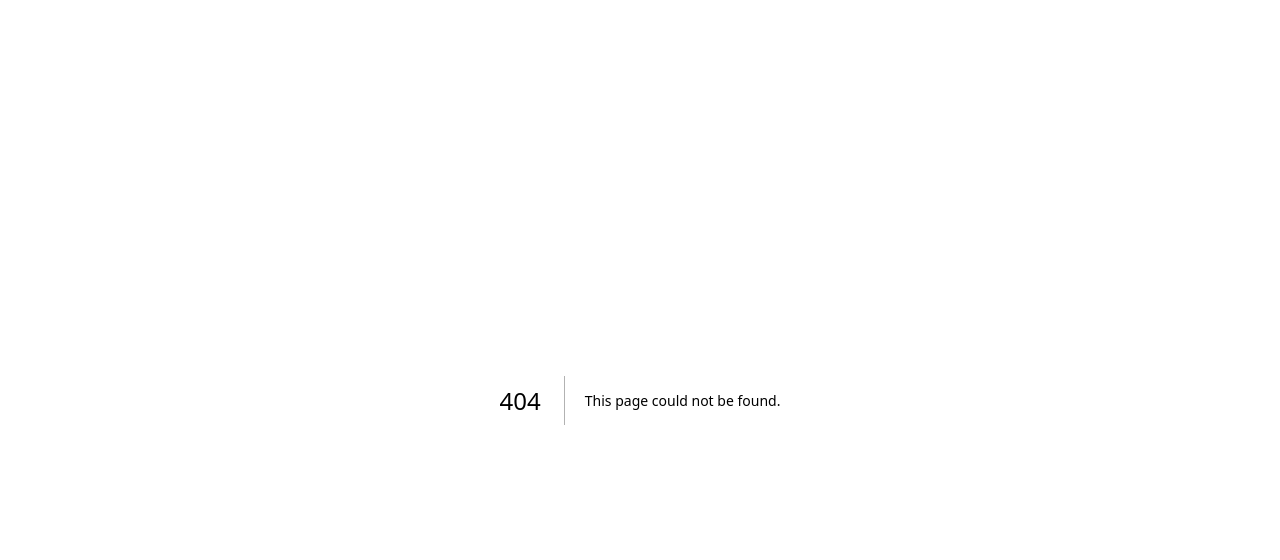
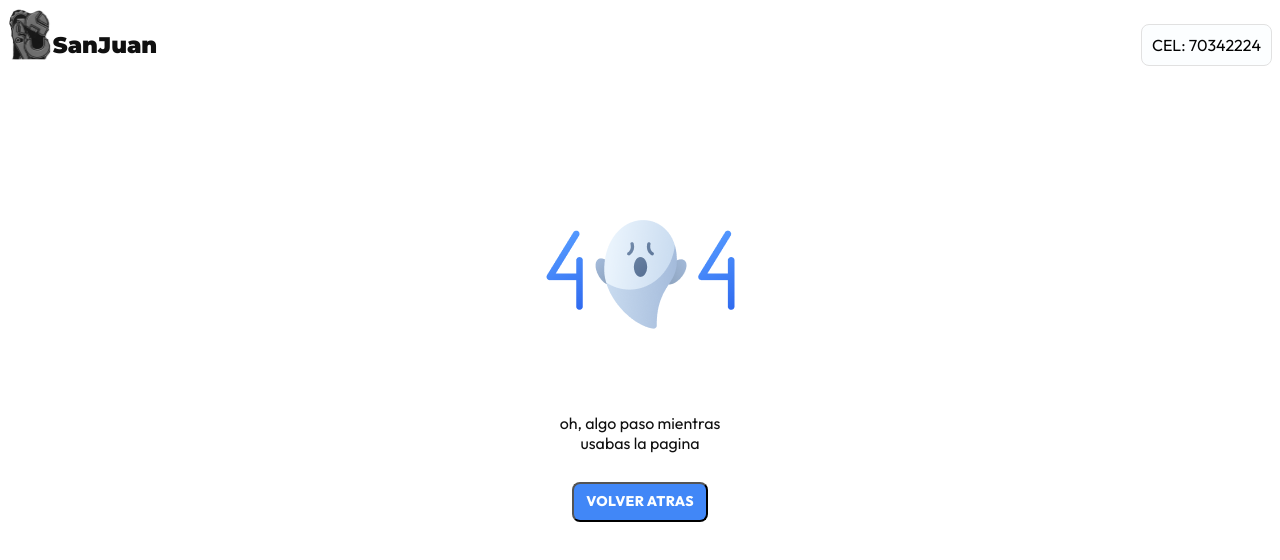
Before and after one commit to Leandrojxd/E-commerce, a Next.js app: page /Error404 in a window 1280 px wide. Before the commit this address had no page. Shown: the top 560 px of the page. Built offline with nearby package versions, Linux system fonts and the light colour scheme.

Commit message:
feature: Error 404 View

```diff
--- a/public/home.module.css
+++ b/public/home.module.css
@@ -239,3 +239,69 @@
     justify-content: space-between;
     gap: 0.5rem;
 }
+.no_results_style{
+    display: flex;
+    justify-content: center;
+    align-items: center;
+    width: 17.125rem;
+
+    margin-top: 17.26rem;
+}
+.no_results_text_style{
+    color: var(--primary-70, #101010);
+    text-align: center;
+    font-family: 'Outfit', sans-serif;
+    font-size: 16px;
+    font-style: normal;
+    font-weight: 400;
+    line-height: normal;
+}
+
+.back_button_style_error{
+    display: flex;
+    width: 8.56rem;
+    height: 40px;
+    padding: 10px 0;
+    justify-content: center;
+    align-items: center;
+    gap: 10px;
+    flex-shrink: 0;
+
+    border-radius: 8px;
+    background: var(--primary, #4187F7);
+}
+
+.back_button_text_style{
+    color: var(--neutral-100, #FCFEFF);
+    text-align: center;
+    font-family: 'Outfit', sans-serif;
+    font-size: 14px;
+    font-style: normal;
+    font-weight: 900;
+    line-height: 19.8px;
+    letter-spacing: 0.3px;
+
+    margin: 0;
+}
+
+.error_message_text_style{
+    width: 13rem;
+    margin: 1.81rem 0rem;
+
+    color: var(--primary-70, #101010);
+    text-align: center;
+    font-family: 'Outfit', sans-serif;
+    font-size: 16px;
+    font-style: normal;
+    font-weight: 400;
+    line-height: normal;
+}
+
+.error_message_position{
+    display: flex;
+    flex-direction: column;
+    align-items: center;
+    justify-content: center;
+
+    margin-top: 5.5rem;
+}
--- a/src/app/Catalog/page.tsx
+++ b/src/app/Catalog/page.tsx
@@ -3,6 +3,7 @@ import FilterSearchBar from "@/components/organism/FilterSearchBar";
 import ProductCard from "@/components/organism/ProductCard";
 import Search from "@/components/organism/Search";
 import Categories from "@/components/templates/Categories";
+import NoResults from "@/components/templates/NoResults";
 import Products from "@/components/templates/Products";
 import styles from 'public/home.module.css';
 
@@ -10,8 +11,7 @@ export default function Catalog() {
   return (
     <main className={styles.catalog_page_style}>
       <FilterSearchBar/>
-      <Categories/>
-      <Products/>
+      <NoResults/>
     </main>
   )
 }
--- /dev/null
+++ b/src/app/Error404/page.tsx
@@ -0,0 +1,14 @@
+import CustomImage from "@/components/atoms/CustomImage";
+import styles from 'public/home.module.css';
+import TopBarHeader from "@/components/organism/TopBarHeader";
+import Error from "@/components/templates/Error";
+
+
+export default function error() {
+  return (
+    <div>
+        <TopBarHeader />
+        <Error />
+    </div>
+  )
+}
--- /dev/null
+++ b/src/components/atoms/BackButton404.tsx
@@ -0,0 +1,16 @@
+import React from 'react'
+import styles from 'public/home.module.css'
+
+function BackButton404() {
+  return (
+    <div>
+        <button className={styles.back_button_style_error}>
+            <p className={styles.back_button_text_style}>
+                VOLVER ATRAS
+            </p>
+        </button>
+    </div>
+  )
+}
+
+export default BackButton404
--- /dev/null
+++ b/src/components/templates/Error.tsx
@@ -0,0 +1,17 @@
+import React from 'react'
+import CustomImage from '../atoms/CustomImage'
+import BackButton404 from '../atoms/BackButton404'
+import CustomText from '../atoms/CustomText'
+import styles from 'public/home.module.css'
+
+function Error() {
+  return (
+    <div className={styles.error_message_position}>
+        <CustomImage src='/assets/404error.png' alt='404 ERROR'/>
+        <CustomText content={'oh, algo paso mientras usabas la pagina'} customClassName={styles.error_message_text_style}/>
+        <BackButton404 />
+    </div>
+  )
+}
+
+export default Error
```
Also changed, not shown: src/components/templates/NoResults.tsx (added, +11 -0 lines), public/assets/404error.png (added).
